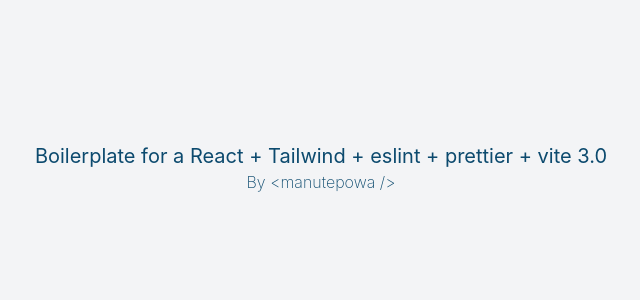
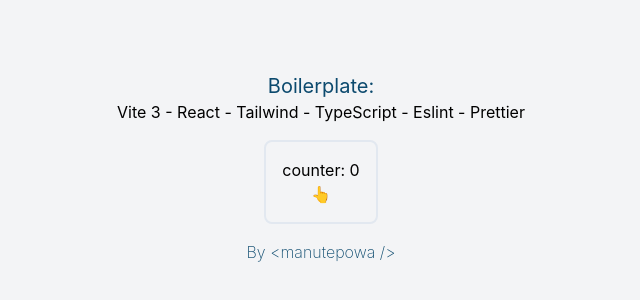
Before and after one commit to manutepowa/vite-react-ts-tailwind-linter-prettier, a React (Vite) app: page / in a window 1280 px wide. Shown: the part 232-532 px from the top of the page, without its empty margins (319-959 px from the left). Built offline with nearby package versions, Linux system fonts and the light colour scheme.

Commit message:
Update dependencies

```diff
--- a/src/App.tsx
+++ b/src/App.tsx
@@ -2,7 +2,7 @@
 import Home from "./pages/Home"
 import "./App.css"
 
-function App(): JSX.Element {
+function App(): React.ReactNode {
   return (
     <Switch>
       <Route path="/" component={Home} />
--- a/src/pages/Home.tsx
+++ b/src/pages/Home.tsx
@@ -1,12 +1,38 @@
+import React, { useState } from "react"
+
+type HomeProps = {
+  name: string,
+  tech: string[],
+}
+
 function Home() {
+  const [counter, setCounter] = useState<number>(0)
+
+  const props: HomeProps = {
+    name: "<manutepowa />",
+    tech: ["Vite 3", "React", "Tailwind", "TypeScript", "Eslint", "Prettier"],
+  }
+  const name = "<manutepowa />"
+
   return (
     <div className="h-screen bg-gray-100 flex flex-col place-content-center items-center">
-      <h2 className="text-sky-900 text-center text-xl">
-        Boilerplate for a React + Tailwind + eslint + prettier + vite 3.0
-      </h2>
-      <p className="text-sky-900 font-extralight">By {"<manutepowa />"}</p>
+      <h2 className="text-sky-900 text-center text-xl">Boilerplate:</h2>
+      <div>
+        {props.tech.map((tech, index) => (
+          <span key={tech}>
+            {tech}
+            {index < props.tech.length - 1 ? " - " : ""}
+          </span>
+        ))}
+      </div>
+      <div className="flex flex-col mb-4 mt-4 border-2 p-4 border-slate-200 rounded-lg">
+        <div>counter: {counter}</div>
+        <button onClick={() => setCounter((prev) => prev + 1)}>👆</button>
+      </div>
+
+      <p className="text-sky-900 font-extralight">By {name}</p>
     </div>
   )
 }
 
-export default Home
+export default React.memo(Home)
--- a/tailwind.config.js
+++ b/tailwind.config.js
@@ -1,3 +1,4 @@
+/** @type {import('tailwindcss').Config} */
 module.exports = {
   content: ["./src/**/*.{html,js,jsx,ts,tsx}"],
   theme: {
```
Also changed, not shown: package.json (+10 -10 lines).
